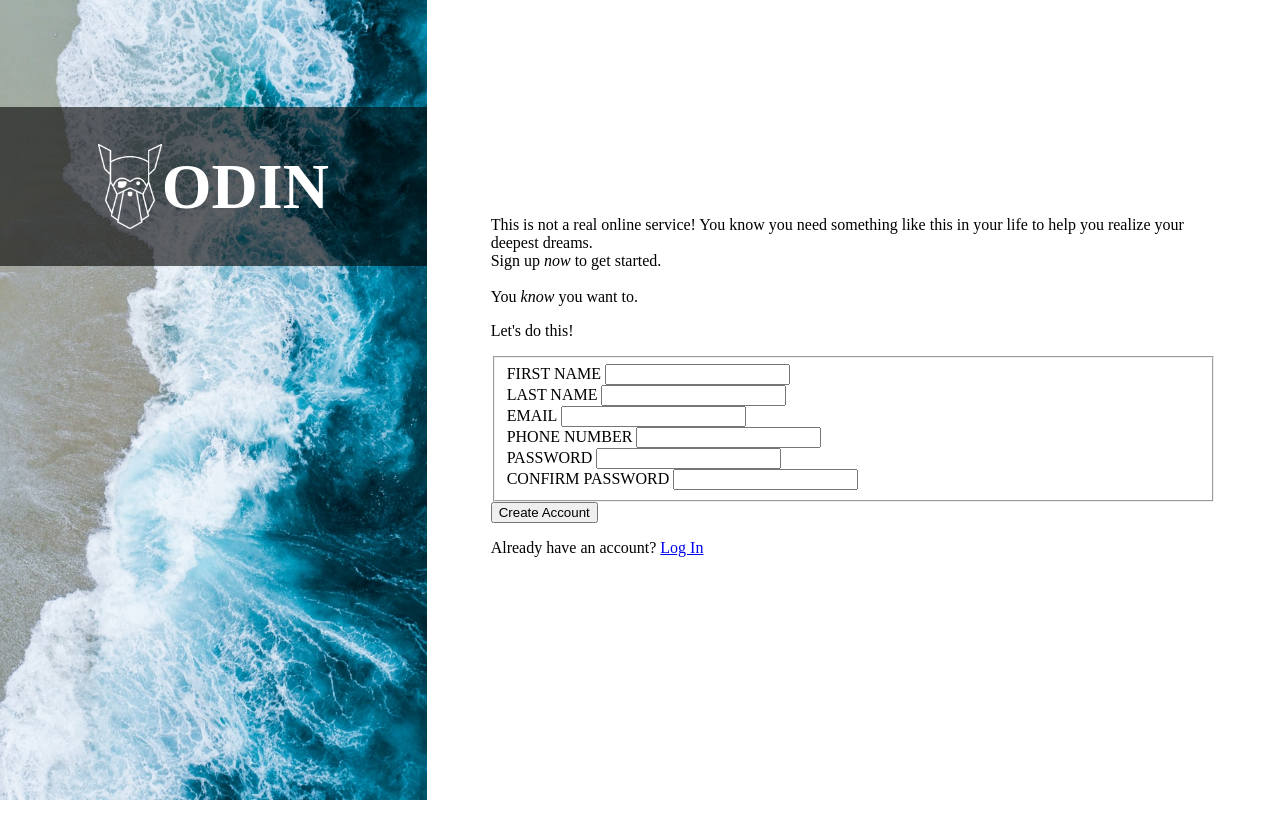
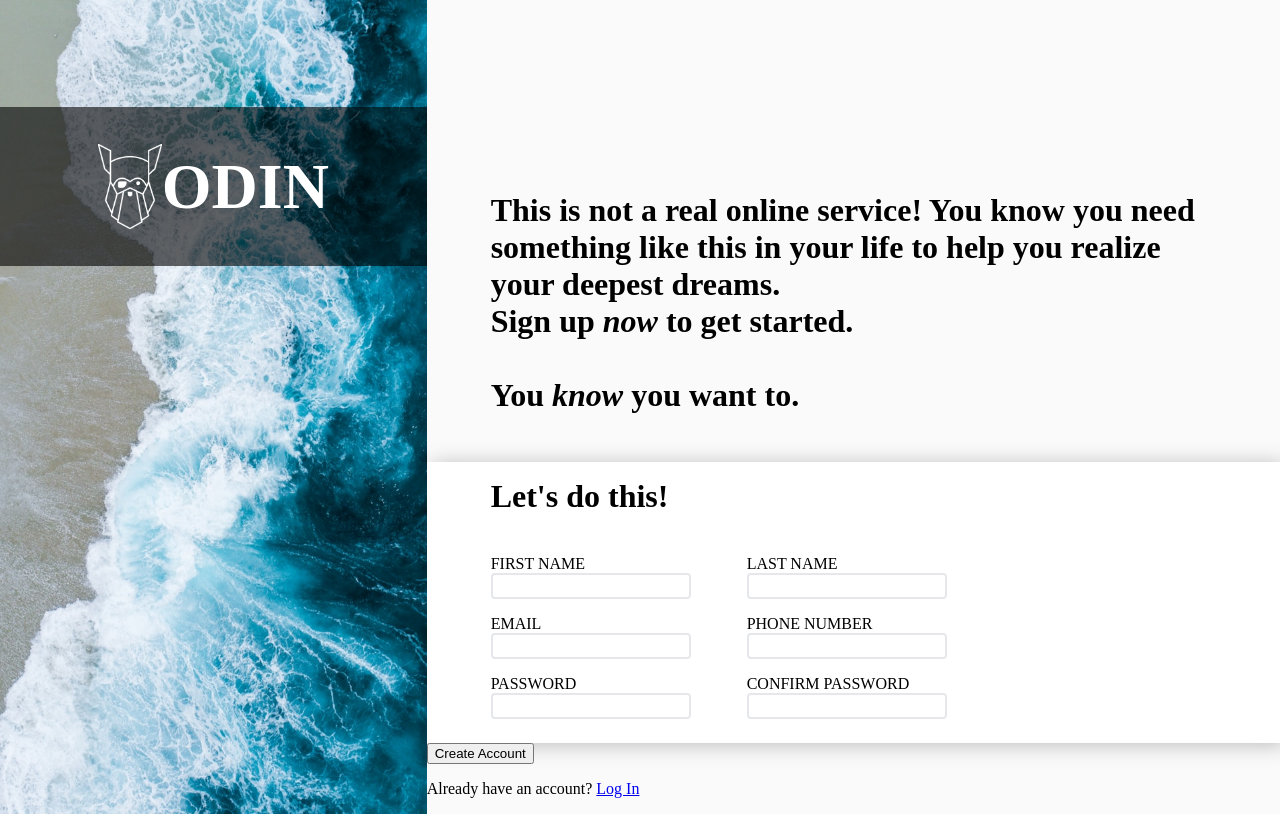
Before and after one commit to NickFr3/signup-form, a plain HTML site: page index.html in a window 1280 px wide. Drawn offline with Linux system fonts and the light colour scheme.

Commit message:
update style.css, styled text and form

```diff
--- a/style.css
+++ b/style.css
@@ -1,3 +1,9 @@
+:root {
+    --identity-color: #003566;
+    --font-weight: 600;
+    --font-size: 2rem;
+}
+
 body {
     padding: 0;
     margin: 0;
@@ -46,5 +52,47 @@ body {
 
 .right-side {
     grid-column: 2;
-    padding: 25vh 5vw;
+    background-color: #fafafa;
+    padding: 0;
+    margin: 0;
 }
+
+.intro-text {
+    font-weight: var(--font-weight);
+    font-size: var(--font-size);
+    padding: 20vh 5vw 2vh 5vw;
+}
+
+.form-card {
+    background-color: white;
+    padding: 2vh 5vw 2vh 5vw;
+    box-shadow: 5px 2px 20px 0px rgba(0,0,0,0.25);
+}
+
+.form-card > p {
+    font-weight: var(--font-weight);
+    font-size: var(--font-size);
+    margin-top: 0;
+}
+
+fieldset {
+    border: none;
+    display: flex;
+    flex-wrap: wrap;
+    margin: 0;
+    padding: 0;
+}
+
+.field-holder {
+    display: flex;
+    flex-direction: column;
+    padding: 1vh 0;
+    width: 20vw;
+}
+
+input {
+    border: 2px solid #e5e7eb;
+    border-radius: 4px;
+    height: 2.5vh;
+    width: 75%;
+}
```
